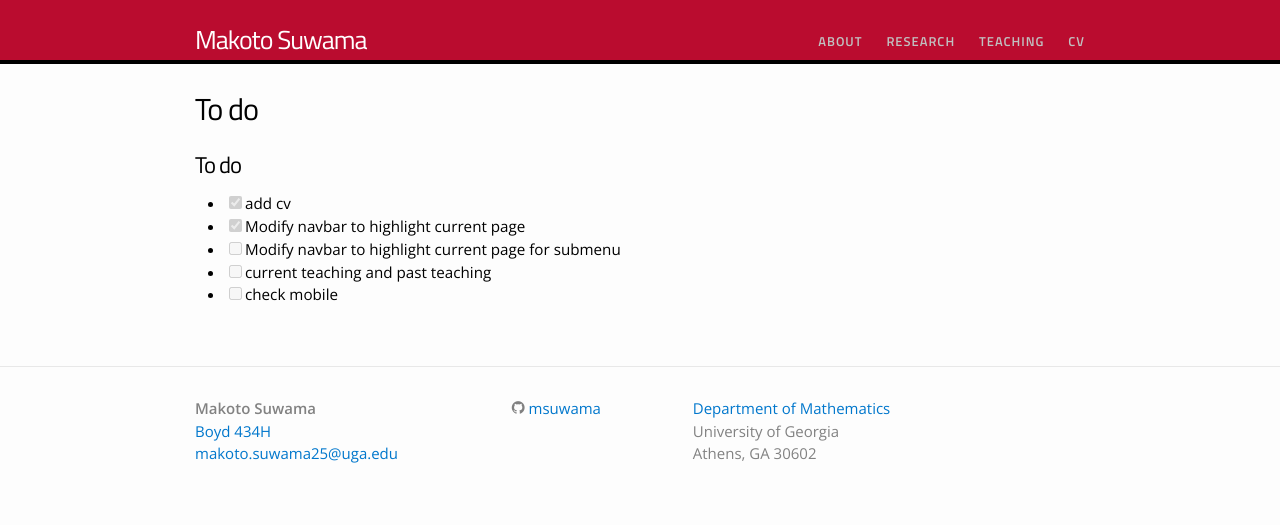
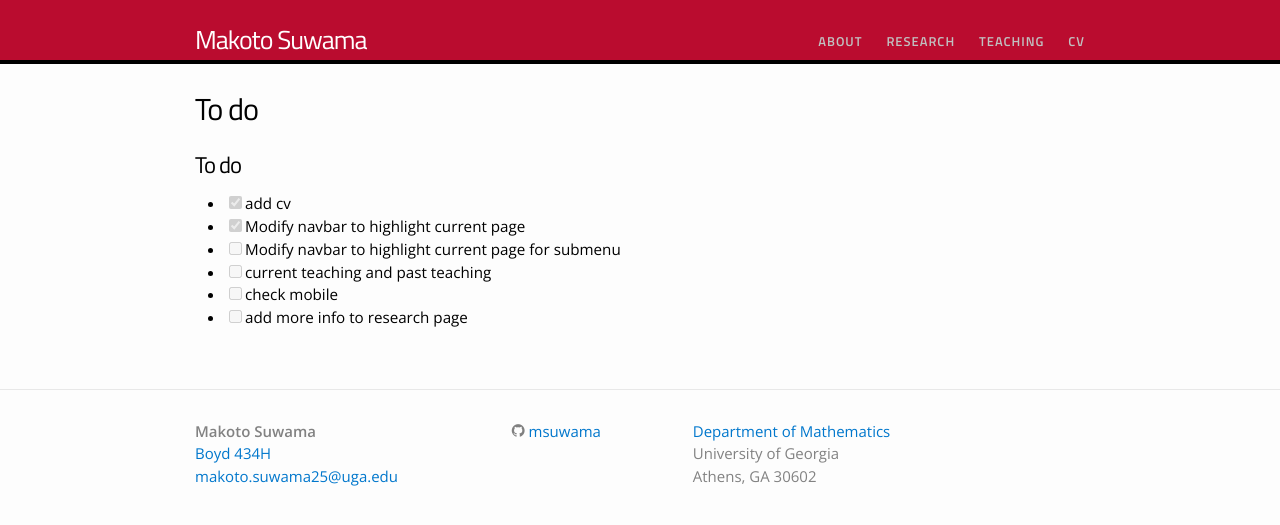
Before and after one commit to msuwama/oldwebsite, a Jekyll site: the page built from todo.md, in a window 1280 px wide. Shown: the top 525 px of the page. Built offline with Jekyll 4.4.1, drawn with Linux system fonts in a browser that asks for light colours; some web fonts are replaced; our own code applies the rules of GitHub Pages for plain Markdown files.

Commit message:
Update todo.md

```diff
--- a/todo.md
+++ b/todo.md
@@ -4,3 +4,4 @@
 - [ ] Modify navbar to highlight current page for submenu
 - [ ] current teaching and past teaching
 - [ ] check mobile
+- [ ] add more info to research page
```
